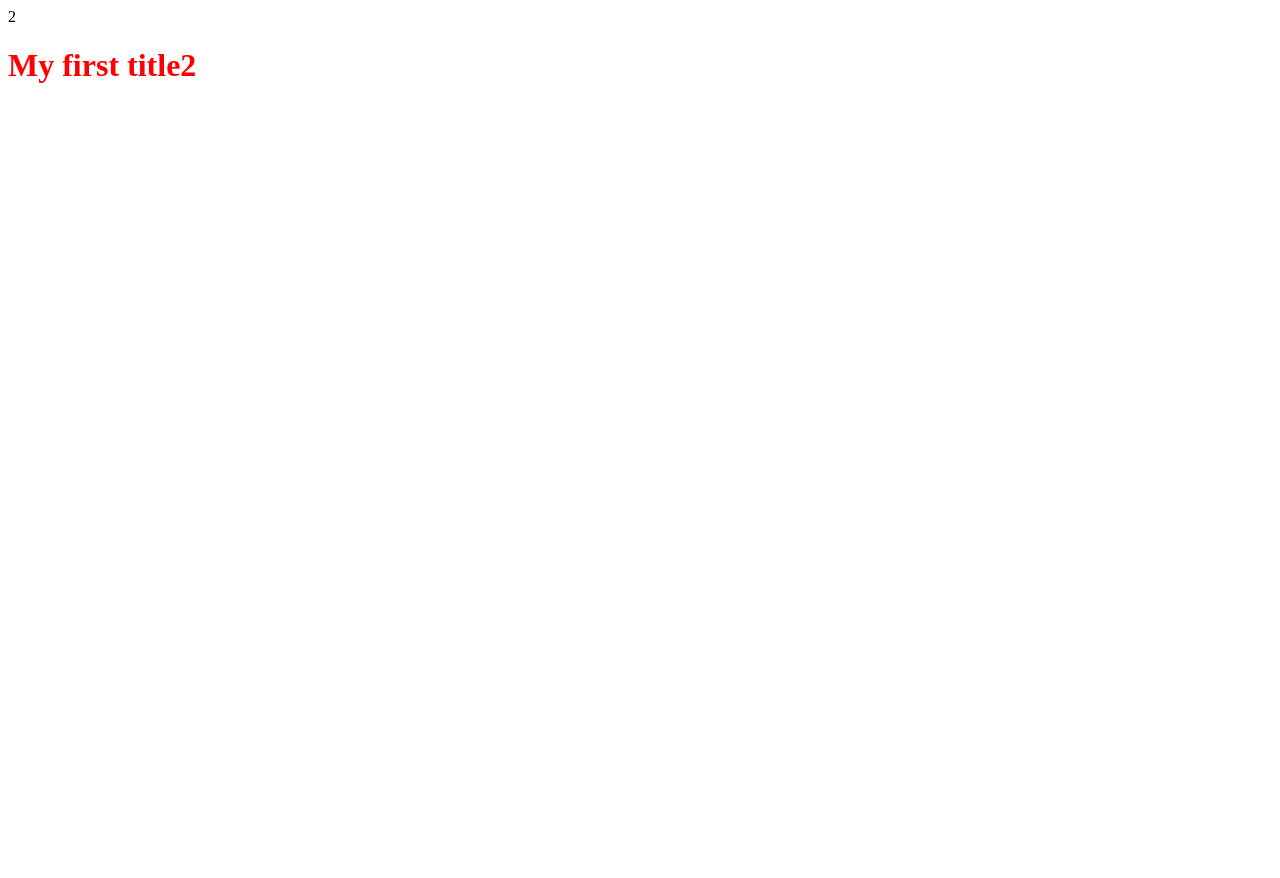
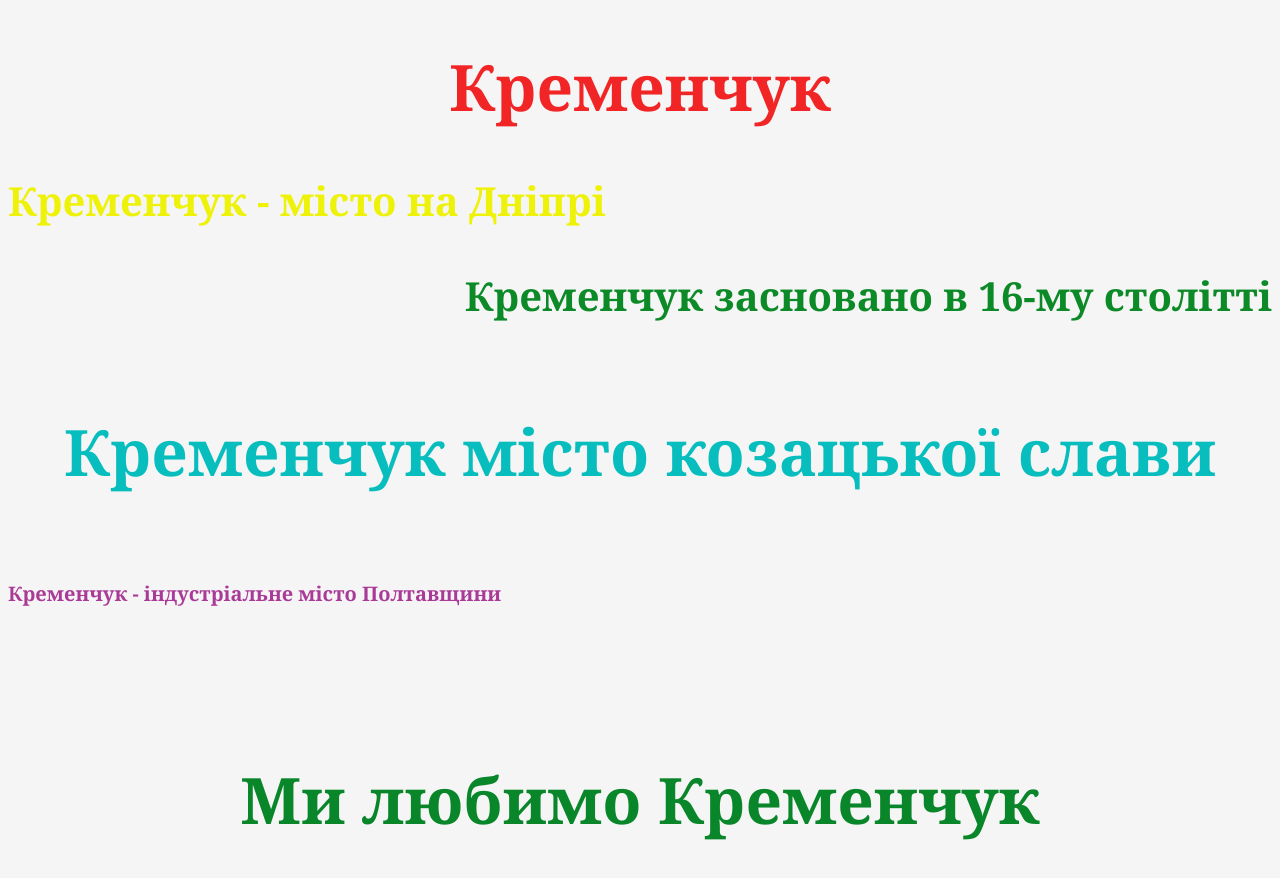
Before and after one commit to AndreyKremen/repo, a plain HTML site: page index.html in a window 1280 px wide. Before the commit the page ends 800 px from the top, so only its background shows below. Drawn offline with Linux system fonts and the light colour scheme.

Commit message:
edit css fail

```diff
--- a/index.html
+++ b/index.html
@@ -3,10 +3,15 @@
 <head>
     <meta charset="UTF-8">
     <meta name="viewport" content="width=device-width, initial-scale=1.0">
-    <title>Document</title>
+    <link rel="stylesheet" href="styles.css">
+    <title>My first page</title>
 </head>
 <body>
-  <div>2</div>
-  <h1 style="color:red">My first title2</h1>
+   <h1> Кременчук</h1>
+   <h2> Кременчук - місто на Дніпрі</h2>
+   <h3> Кременчук засновано в 16-му столітті</h3>
+   <h4> Кременчук місто козацької слави</h4>
+   <h5> Кременчук - індустріальне місто Полтавщини </h5>
+   <h6> Ми любимо Кременчук</h6>
 </body>
 </html>
--- /dev/null
+++ b/styles.css
@@ -0,0 +1,42 @@
+body{
+background-color: whitesmoke;
+}
+h1{
+color:rgb(241, 37, 37);
+text-align: center;
+font-family: Georgia, 'Times New Roman', Times, serif;
+font-size: 64px;
+flex: auto;
+}
+
+h2{
+color: rgb(238, 241, 8);
+text-align: left;
+font-family: Georgia, 'Times New Roman', Times, serif;
+font-size: 40px;
+}
+
+h3{
+    color: rgb(12, 138, 39);
+    text-align: right;
+    font-family: Georgia, 'Times New Roman', Times, serif;
+    font-size: 40px;
+}
+h4{
+    color: rgb(8, 189, 189);
+    text-align: center;
+    font-family: Georgia, 'Times New Roman', Times, serif;
+    font-size: 64px;
+}
+h5{
+    color: rgb(170, 58, 151);
+    text-align: left;
+    font-family: Georgia, 'Times New Roman', Times, serif;
+    font-size: 20px;
+}
+h6{
+    color: rgb(9, 134, 41);
+    text-align: center;
+    font-family: Georgia, 'Times New Roman', Times, serif;
+    font-size: 64px;
+    }
```
